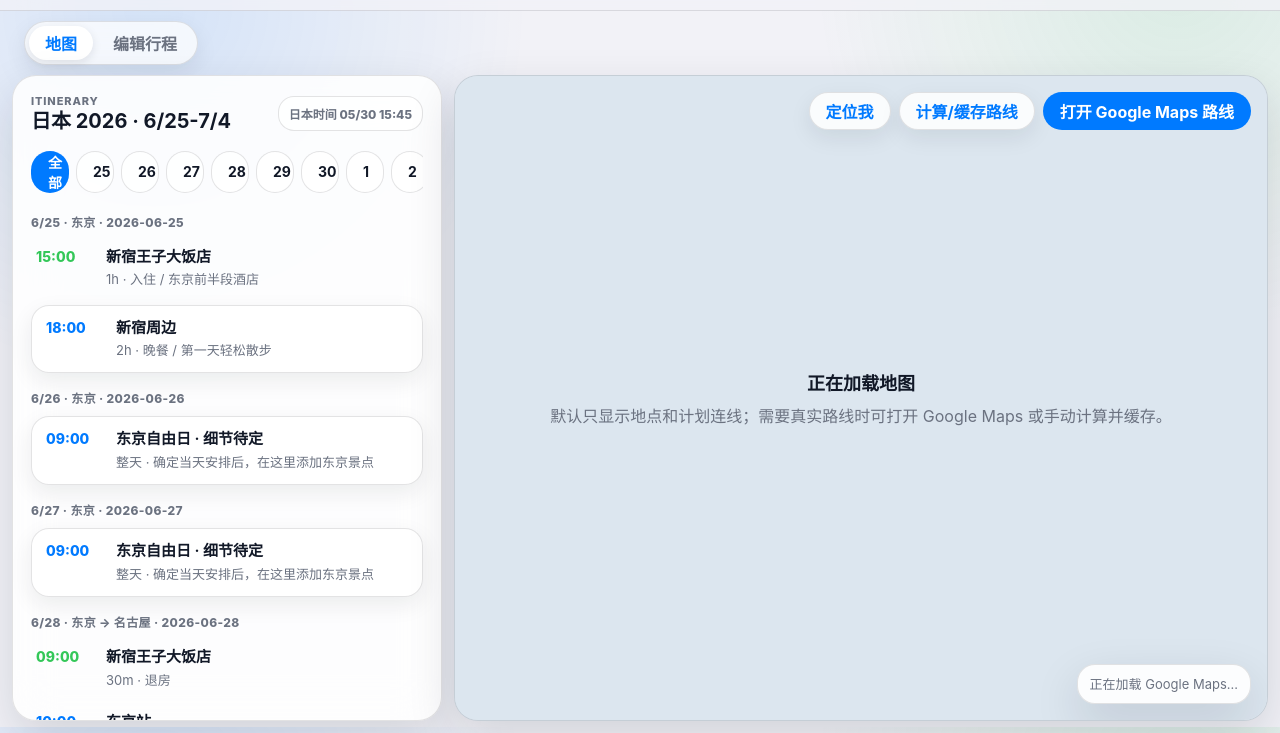
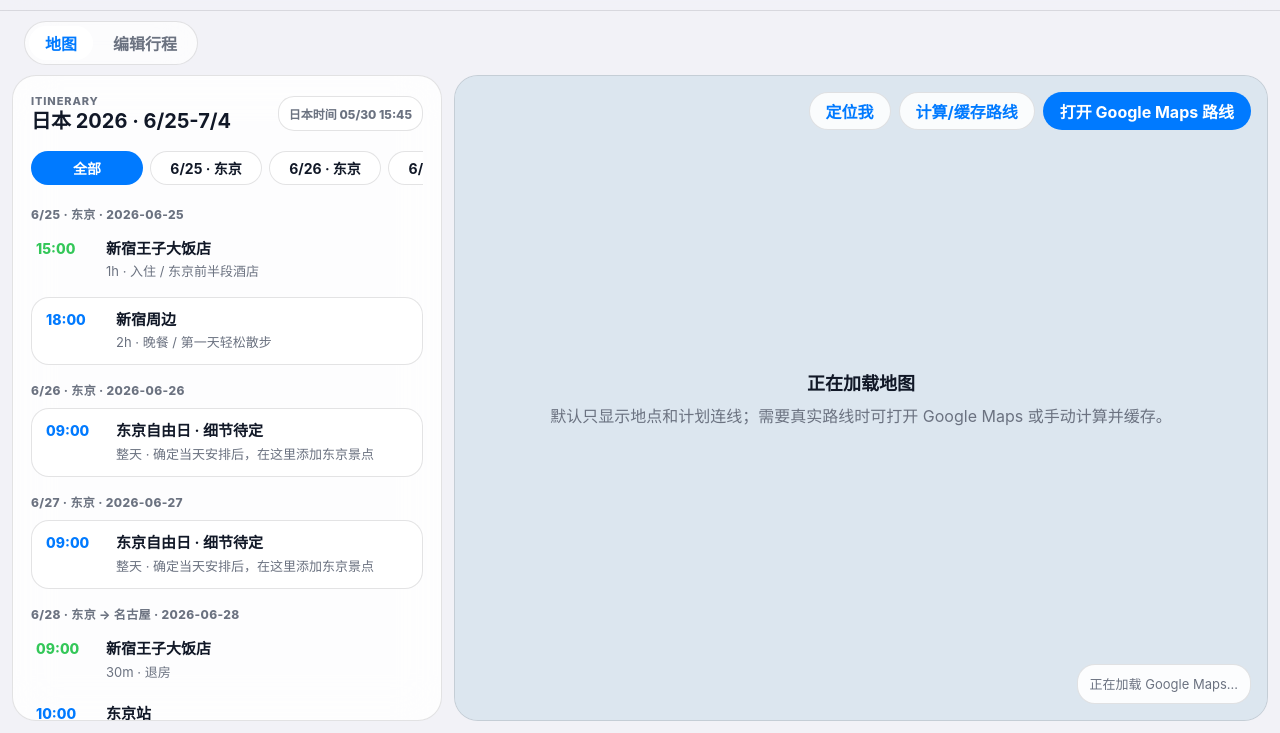
Before and after one commit to EriseHe/trip, a plain HTML site: page japan2026/index.html in a window 1280 px wide. Shown: the part 73-806 px from the top of the page. Drawn offline with Linux system fonts and the light colour scheme; some packages are replaced by stand-ins of ours.

Commit message:
Flatten map UI and restore date tab labels

```diff
--- a/japan2026/app.js
+++ b/japan2026/app.js
@@ -997,13 +997,16 @@ function createDayTab(dayId, label, isActive) {
 }
 
 function getDayTabLabel(day) {
-  const date = String(day.date || "");
-  const match = /-(\d{2})$/.exec(date);
-  if (match) {
-    return String(Number(match[1]));
-  }
-  const labelMatch = /^(\d{1,2})\/(\d{1,2})/.exec(String(day.label || ""));
-  return labelMatch ? labelMatch[2] : day.label;
+  const label = String(day.label || "");
+  const labelMatch = /^(\d{1,2})\/(\d{1,2})(.*)$/.exec(label);
+  if (labelMatch) {
+    const month = Number(labelMatch[1]);
+    const dayOfMonth = Number(labelMatch[2]);
+    const suffix = labelMatch[3] || "";
+    const dateText = month === 7 ? String(dayOfMonth) : `${month}/${dayOfMonth}`;
+    return `${dateText}${suffix}`;
+  }
+  return label;
 }
 
 function renderTimeline() {
--- a/japan2026/styles.css
+++ b/japan2026/styles.css
@@ -14,8 +14,8 @@
   --green: #34c759;
   --orange: #ff9500;
   --danger: #ff3b30;
-  --shadow: 0 18px 48px rgba(15, 23, 42, 0.14);
-  --small-shadow: 0 8px 22px rgba(15, 23, 42, 0.08);
+  --shadow: none;
+  --small-shadow: none;
   font-family:
     Inter, ui-sans-serif, system-ui, -apple-system, BlinkMacSystemFont, "SF Pro Text",
     "Segoe UI", sans-serif;
@@ -32,10 +32,7 @@ body {
 }
 
 body {
-  background:
-    radial-gradient(circle at 12% 10%, rgba(0, 122, 255, 0.12), transparent 28%),
-    radial-gradient(circle at 92% 6%, rgba(52, 199, 89, 0.12), transparent 26%),
-    var(--bg);
+  background: var(--bg);
   color: var(--ink);
 }
 
@@ -57,13 +54,11 @@ button {
   transition:
     background 140ms ease,
     border-color 140ms ease,
-    box-shadow 140ms ease,
     transform 140ms ease;
 }
 
 button:hover {
   background: var(--accent-strong);
-  box-shadow: var(--small-shadow);
 }
 
 button:active {
@@ -75,7 +70,6 @@ button.secondary,
   border-color: var(--border);
   background: rgba(255, 255, 255, 0.86);
   color: var(--accent);
-  box-shadow: var(--small-shadow);
 }
 
 button.secondary:hover,
@@ -150,7 +144,6 @@ button:focus-visible,
   border: 1px solid var(--border);
   border-radius: 999px;
   background: rgba(255, 255, 255, 0.72);
-  box-shadow: var(--small-shadow);
   backdrop-filter: blur(18px);
 }
 
@@ -159,18 +152,15 @@ button:focus-visible,
   border: 0;
   background: transparent;
   color: var(--muted);
-  box-shadow: none;
 }
 
 .view-tab:hover {
   background: rgba(0, 122, 255, 0.08);
-  box-shadow: none;
 }
 
 .view-tab.active {
   background: var(--panel-solid);
   color: var(--accent);
-  box-shadow: 0 3px 10px rgba(15, 23, 42, 0.1);
 }
 
 .view-panel[hidden] {
@@ -191,7 +181,6 @@ button:focus-visible,
   border: 1px solid var(--border);
   border-radius: 24px;
   background: var(--panel);
-  box-shadow: var(--shadow);
   overflow: auto;
   backdrop-filter: blur(22px);
 }
@@ -232,13 +221,13 @@ button:focus-visible,
 
 .day-tab {
   flex: 0 0 auto;
-  width: 38px;
+  width: auto;
+  min-width: 112px;
   min-height: 34px;
   border: 1px solid var(--border);
   background: rgba(255, 255, 255, 0.76);
   color: var(--ink);
   font-size: 14px;
-  box-shadow: none;
 }
 
 .day-tab.active {
@@ -269,20 +258,17 @@ button:focus-visible,
   border: 1px solid var(--border);
   border-radius: 18px;
   background: rgba(255, 255, 255, 0.84);
-  box-shadow: var(--small-shadow);
   cursor: pointer;
   padding: 13px 14px;
   transition:
     background 140ms ease,
     border-color 140ms ease,
-    transform 140ms ease,
-    box-shadow 140ms ease;
+    transform 140ms ease;
 }
 
 .stop-card:hover {
   border-color: rgba(0, 122, 255, 0.28);
   background: #fff;
-  box-shadow: 0 12px 26px rgba(15, 23, 42, 0.12);
   transform: translateY(-1px);
 }
 
@@ -295,14 +281,12 @@ button:focus-visible,
   border-color: transparent;
   border-radius: 12px;
   background: transparent;
-  box-shadow: none;
   padding: 7px 4px;
 }
 
 .stop-card--plain:hover {
   border-color: transparent;
   background: rgba(0, 122, 255, 0.08);
-  box-shadow: none;
   transform: none;
 }
 
@@ -376,7 +360,6 @@ button:focus-visible,
   border: 1px solid var(--border);
   border-radius: 24px;
   background: var(--panel);
-  box-shadow: var(--shadow);
   backdrop-filter: blur(22px);
 }
 
@@ -423,7 +406,6 @@ button:focus-visible,
   border: 1px solid var(--border);
   border-radius: 24px;
   background: #dce6ef;
-  box-shadow: var(--shadow);
 }
 
 .map {
@@ -468,7 +450,6 @@ button:focus-visible,
   border: 1px solid var(--border);
   border-radius: 18px;
   background: rgba(255, 255, 255, 0.9);
-  box-shadow: var(--shadow);
   backdrop-filter: blur(18px);
   color: var(--muted);
   font-size: 13px;
@@ -489,7 +470,6 @@ button:focus-visible,
   height: 32px;
   border: 2px solid #fff;
   border-radius: 50%;
-  box-shadow: 0 8px 18px rgba(15, 23, 42, 0.24);
   color: #fff;
   font-size: 13px;
   font-weight: 900;
@@ -501,7 +481,6 @@ button:focus-visible,
   border: 3px solid #fff;
   border-radius: 50%;
   background: var(--accent);
-  box-shadow: 0 0 0 8px rgba(0, 122, 255, 0.18);
 }
 
 .info-window {
```
